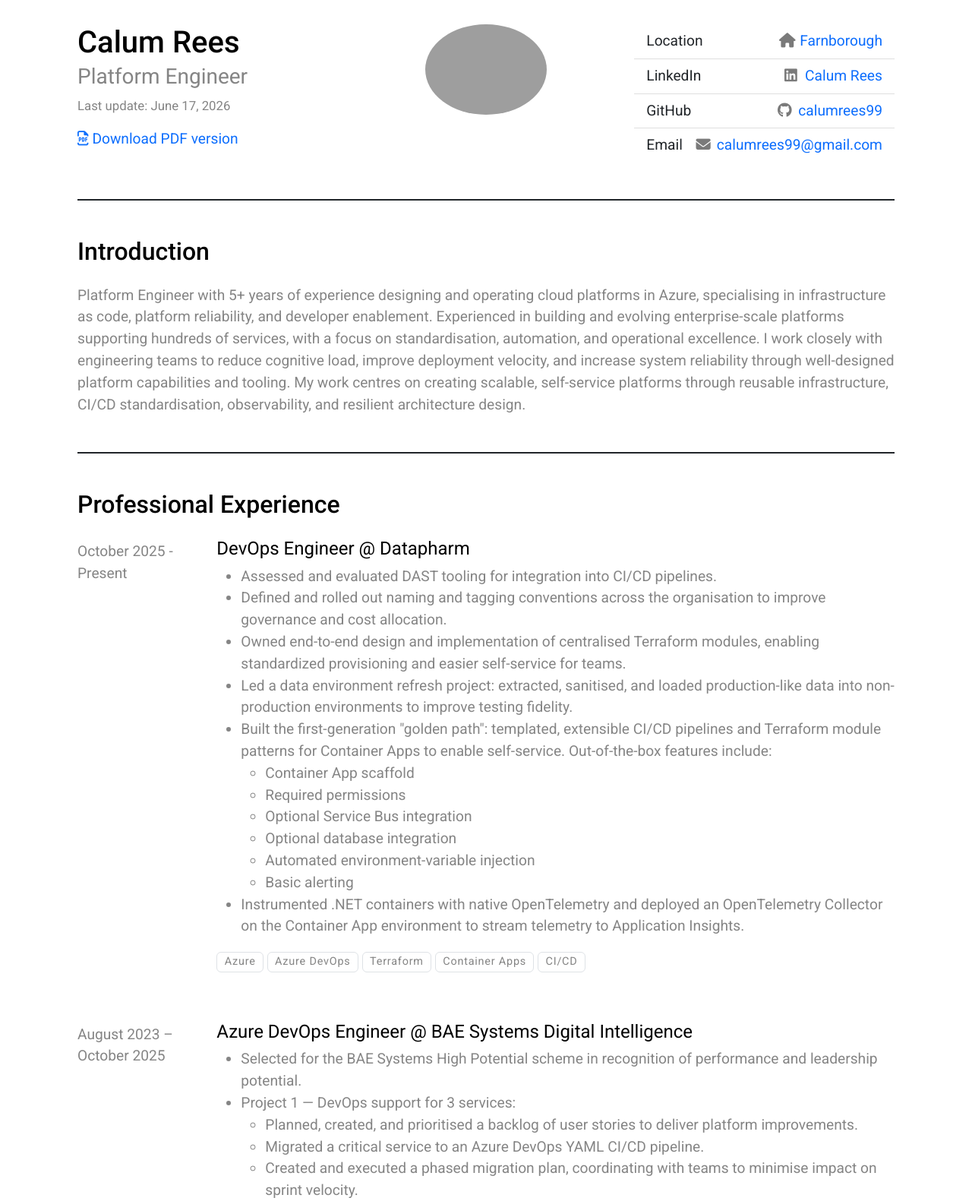
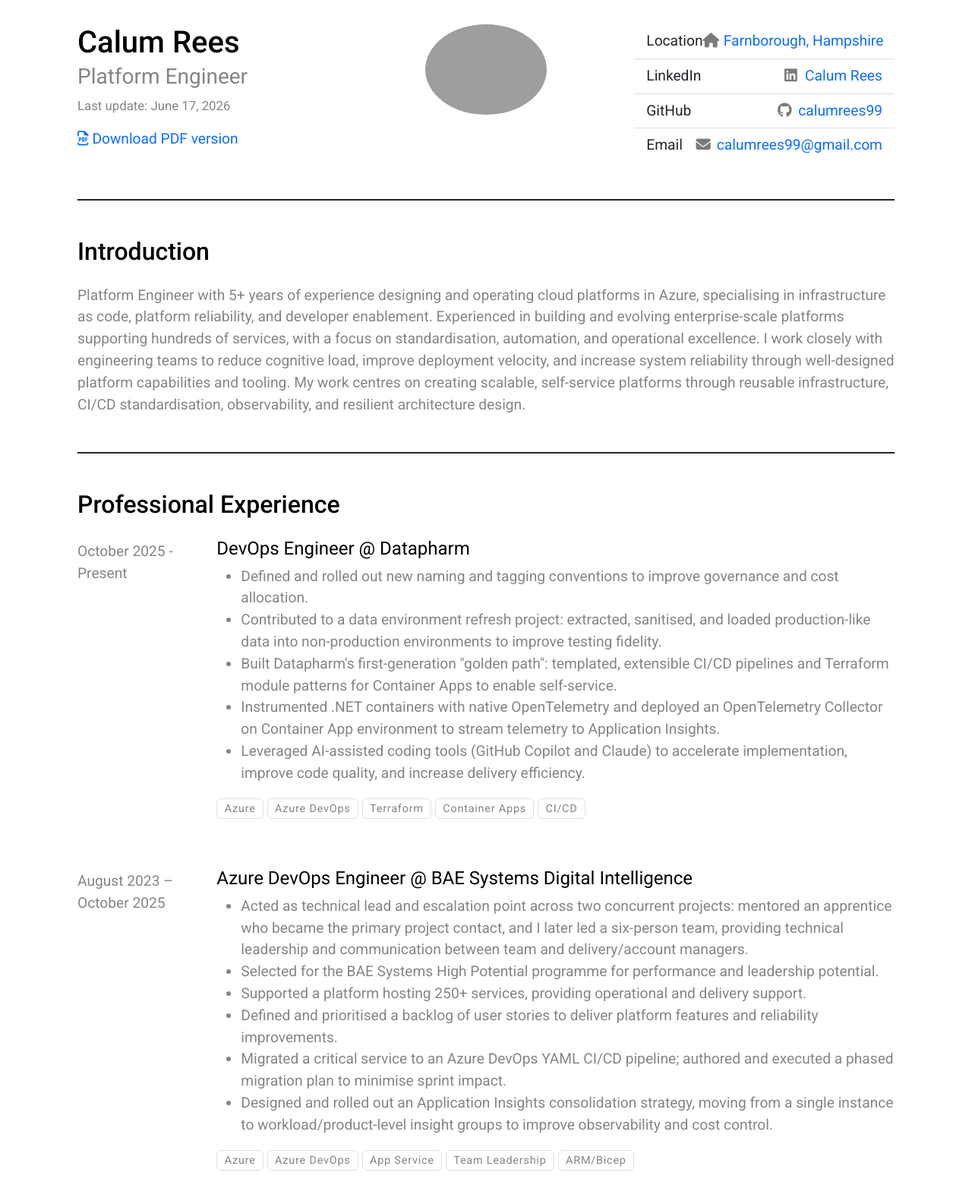
Before and after one commit to calumrees99/cv, a plain HTML site: page index.html in a window 1280 px wide. Shown: the top 1577 px of the page at 76% size. Drawn offline with nearby package versions, Linux system fonts and the light colour scheme; grey boxes are pictures that could not be loaded.

Commit message:
Deploying to gh-pages from @ calumrees99/cv@fb3fe6c3873519596f0df215bfd47a752555f3f7 🚀

```diff
--- a/index.html
+++ b/index.html
@@ -43,7 +43,7 @@
                     <ul class="list-group list-group-flush">
                         <li class="list-group-item d-flex justify-content-between align-items-start">
                             <span class="text-nowrap">Location</span>
-                            <span class="text-nowrap"><a href="https://www.google.com/maps/place/Farnborough/@51.2966381,-0.7580179,17z/data=!3m1!4b1!4m6!3m5!1s0x48742b2c126b03e7:0x287eca87f863216a!8m2!3d51.2966348!4d-0.755443!16s%2Fg%2F12qg393xw?entry=ttu&g_ep=EgoyMDI2MDIyMy4wIKXMDSoASAFQAw%3D%3D"><i class="fa fa-home fact-icon"></i>Farnborough</a></span>
+                            <span class="text-nowrap"><a href="https://www.google.com/maps/place/Farnborough/@51.2966381,-0.7580179,17z/data=!3m1!4b1!4m6!3m5!1s0x48742b2c126b03e7:0x287eca87f863216a!8m2!3d51.2966348!4d-0.755443!16s%2Fg%2F12qg393xw?entry=ttu&g_ep=EgoyMDI2MDIyMy4wIKXMDSoASAFQAw%3D%3D"><i class="fa fa-home fact-icon"></i>Farnborough, Hampshire</a></span>
                         </li>
                         <li class="list-group-item d-flex justify-content-between align-items-start">
                             <span class="text-nowrap">LinkedIn</span>
@@ -77,7 +77,7 @@
                 <div class="col-md-10">
                     <h3 class="fs-4 fw-normal">DevOps Engineer @ Datapharm</h3>
 
-                    <div><ul><li>Assessed and evaluated DAST tooling for integration into CI/CD pipelines.</li><li>Defined and rolled out naming and tagging conventions across the organisation to improve governance and cost allocation.</li><li>Owned end-to-end design and implementation of centralised Terraform modules, enabling standardized provisioning and easier self-service for teams.</li><li>Led a data environment refresh project: extracted, sanitised, and loaded production-like data into non-production environments to improve testing fidelity.</li><li>Built the first-generation &quot;golden path&quot;: templated, extensible CI/CD pipelines and Terraform module patterns for Container Apps to enable self-service. Out-of-the-box features include:<ul><li>Container App scaffold</li><li>Required permissions</li><li>Optional Service Bus integration</li><li>Optional database integration</li><li>Automated environment-variable injection</li><li>Basic alerting</li></ul></li><li>Instrumented .NET containers with native OpenTelemetry and deployed an OpenTelemetry Collector on the Container App environment to stream telemetry to Application Insights.</li></ul></div>
+                    <div><ul><li>Defined and rolled out new naming and tagging conventions to improve governance and cost allocation.</li><li>Contributed to a data environment refresh project: extracted, sanitised, and loaded production-like data into non-production environments to improve testing fidelity.</li><li>Built Datapharm&#39;s first-generation &quot;golden path&quot;: templated, extensible CI/CD pipelines and Terraform module patterns for Container Apps to enable self-service.</li><li>Instrumented .NET containers with native OpenTelemetry and deployed an OpenTelemetry Collector on Container App environment to stream telemetry to Application Insights.</li><li>Leveraged AI-assisted coding tools (GitHub Copilot and Claude) to accelerate implementation, improve code quality, and increase delivery efficiency.</li></ul></div>
 
                     <p>
                         <span class="badge text-body border border-1">Azure</span>
@@ -95,7 +95,7 @@
                 <div class="col-md-10">
                     <h3 class="fs-4 fw-normal">Azure DevOps Engineer @ BAE Systems Digital Intelligence</h3>
 
-                    <div><ul><li>Selected for the BAE Systems High Potential scheme in recognition of performance and leadership potential.</li><li>Project 1 — DevOps support for 3 services:<ul><li>Planned, created, and prioritised a backlog of user stories to deliver platform improvements.</li><li>Migrated a critical service to an Azure DevOps YAML CI/CD pipeline.</li><li>Created and executed a phased migration plan, coordinating with teams to minimise impact on sprint velocity.</li><li>Mentored an apprentice to become the primary point of contact and escalation for the project.</li></ul></li><li>Project 2 — Platform support for 250+ services:<ul><li>Designed and rolled out an Application Insights consolidation approach, moving from a single App Insights instance to insights grouped per workload/product.</li><li>Became team lead of a six-person team, providing technical guidance and acting as the escalation point between the delivery manager and the client.</li></ul></li></ul></div>
+                    <div><ul><li>Acted as technical lead and escalation point across two concurrent projects: mentored an apprentice who became the primary project contact, and I later led a six-person team, providing technical leadership and communication between team and delivery/account managers.</li><li>Selected for the BAE Systems High Potential programme for performance and leadership potential.</li><li>Supported a platform hosting 250+ services, providing operational and delivery support.</li><li>Defined and prioritised a backlog of user stories to deliver platform features and reliability improvements.</li><li>Migrated a critical service to an Azure DevOps YAML CI/CD pipeline; authored and executed a phased migration plan to minimise sprint impact.</li><li>Designed and rolled out an Application Insights consolidation strategy, moving from a single instance to workload/product-level insight groups to improve observability and cost control.</li></ul></div>
 
                     <p>
                         <span class="badge text-body border border-1">Azure</span>
```
Also changed, not shown: 1 other file.
